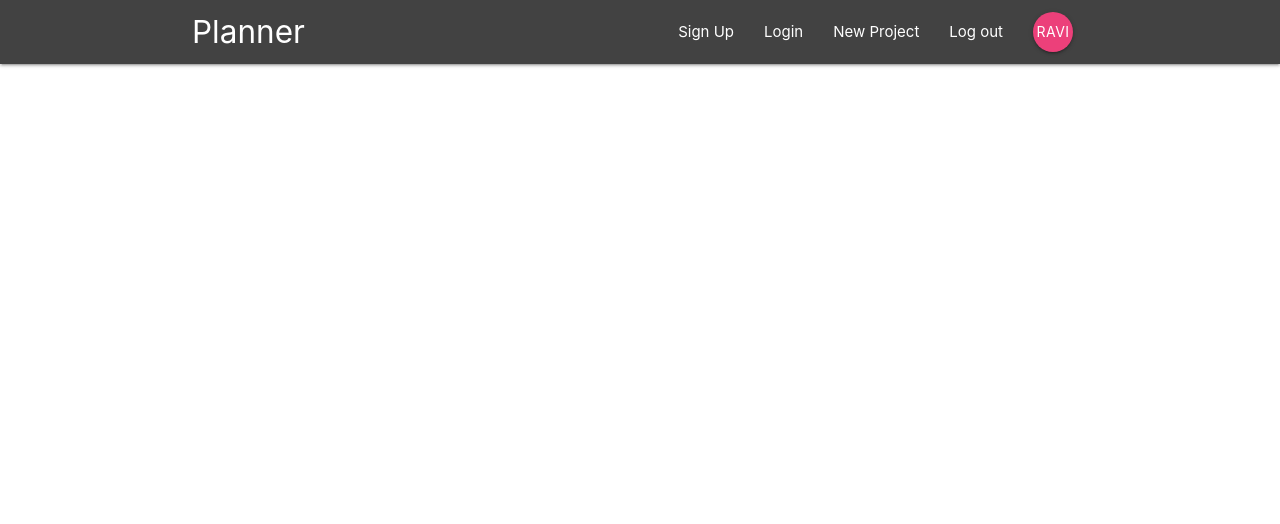
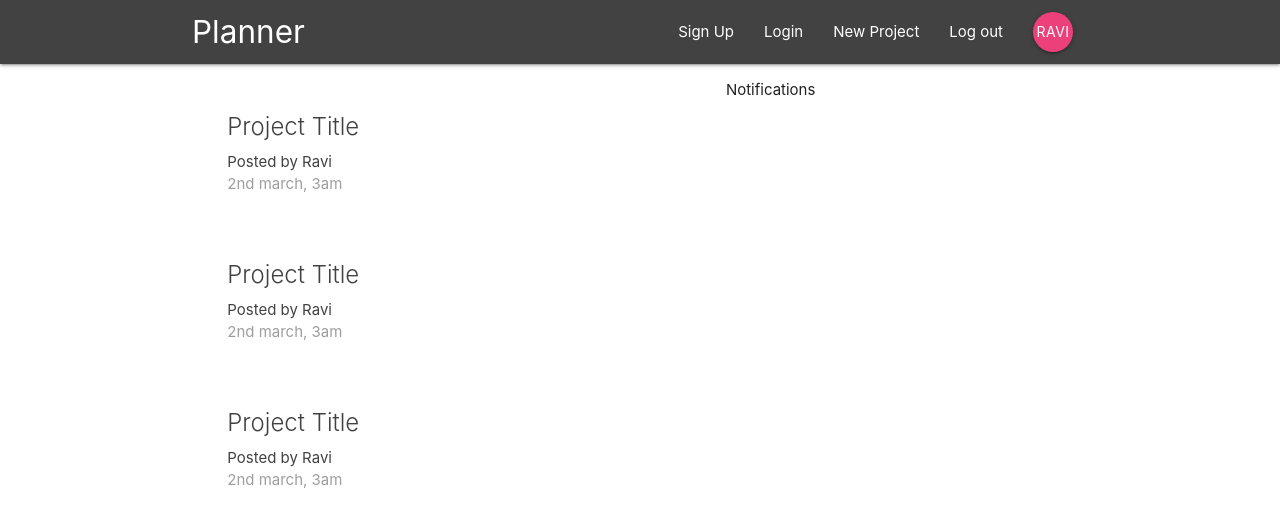
Before and after one commit to ravi8470/Project-Planner, a React (Create React App) app: page / in a window 1280 px wide. Shown: the top 524 px of the page. Built offline with nearby package versions, Linux system fonts and the light colour scheme.

Commit message:
Dummy impl for dashboard and project summary

```diff
--- a/src/App.js
+++ b/src/App.js
@@ -1,13 +1,18 @@
 import React,{Component} from 'react';
-import {BrowserRouter} from 'react-router-dom';
+import {BrowserRouter, Switch, Route} from 'react-router-dom';
 import Navbar from './components/layout/Navbar';
-
+import Dashboard from './components/dashboard/Dashboard';
+import ProjectDetails from './components/projects/ProjectDetails';
 class App extends Component {
   render() {
     return (
       <BrowserRouter>
         <div className="App">
           <Navbar />
+          <Switch>
+            <Route exact path='/' component={Dashboard} />
+            <Route path='/project/:id' component={ProjectDetails} />
+          </Switch>
         </div>
       </BrowserRouter>
     );
--- a/src/components/dashboard/Dashboard.js
+++ b/src/components/dashboard/Dashboard.js
@@ -0,0 +1,22 @@
+import React, { Component } from 'react';
+import Notifications from './Notifications';
+import ProjectList from '../projects/ProjectList';
+
+class Dashboard extends Component {
+    render() {
+        return (
+            <div className="dashboard container">
+                <div className="row">
+                    <div className="col s12 m6">
+                        <ProjectList />
+                    </div>
+                    <div className="col s12 m5 offset-m1">
+                        <Notifications />
+                    </div>
+                </div>
+            </div>
+        )
+    }
+};
+
+export default Dashboard;
--- a/src/components/dashboard/Notifications.js
+++ b/src/components/dashboard/Notifications.js
@@ -0,0 +1,10 @@
+import React from 'react';
+
+const Notifications = () => {
+    return (
+        <div>
+            <p>Notifications</p>
+        </div>
+    );
+}
+export default Notifications;
--- a/src/components/projects/ProjectDetails.js
+++ b/src/components/projects/ProjectDetails.js
@@ -0,0 +1,19 @@
+import React from 'react'
+
+export default function ProjectDetails(props) {
+  const id = props.match.params.id;
+  return (
+    <div className="container section project-details">
+      <div className="card z-depth-0">
+        <div className="card-content">
+            <span className="card-title">Project Title - {id}</span>
+            <p>Aute excepteur labore quis esse culpa culpa non magna voluptate dolor exercitation do. Non adipisicing qui et dolore non ad. Duis dolor laborum aliquip eiusmod occaecat ad deserunt minim mollit incididunt laboris. Occaecat nostrud nulla adipisicing amet ut reprehenderit. In est anim sit sit dolore eu. Nulla cupidatat et et sit mollit id amet do aliquip. Ad exercitation ad fugiat esse ex.</p>
+        </div>
+        <div className="card-action grey lighten-4 grey-text">
+            <div>Posted by Ravi</div>
+            <div>2nd Sept, 4am</div>
+        </div>
+      </div>
+    </div>
+  )
+}
--- a/src/components/projects/ProjectList.js
+++ b/src/components/projects/ProjectList.js
@@ -0,0 +1,13 @@
+import React from 'react'
+import ProjectSummary from './ProjectSummary';
+
+const ProjectList = () => {
+    return(
+        <div className="project-list section">
+            <ProjectSummary />
+            <ProjectSummary />
+            <ProjectSummary />
+        </div>
+    )
+}
+export default ProjectList;
--- a/src/components/projects/ProjectSummary.js
+++ b/src/components/projects/ProjectSummary.js
@@ -0,0 +1,14 @@
+import React from 'react';
+
+const ProjectSummary = () => {
+    return (
+        <div className="card z-depth-0 project-summary">
+            <div className="card-content grey-text text-darken-3">
+                <span className="card-title">Project Title</span>
+                <p>Posted by Ravi</p>
+                <p className="grey-text">2nd march, 3am</p>
+            </div>
+        </div>
+    )
+}
+export default ProjectSummary;
```
